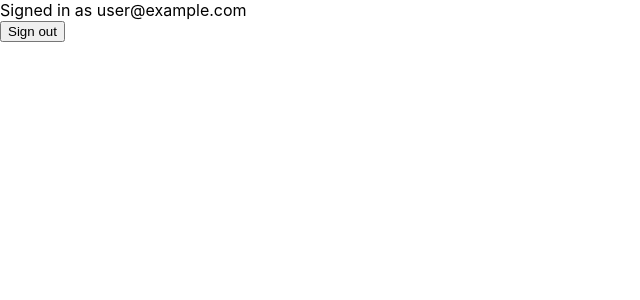
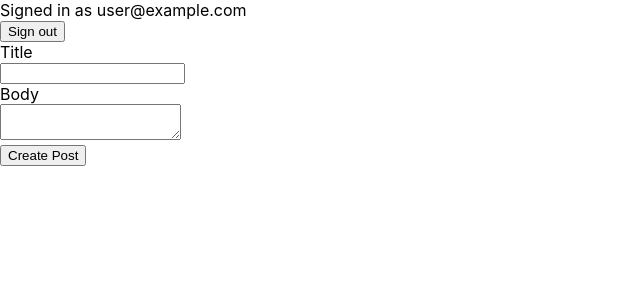
Before and after one commit to nearbycoder/next-auth-example, a Next.js app: page / in a window 1280 px wide. Shown: the top 300 px of the page, without its empty margins (0-640 px from the left). Built offline with nearby package versions, Linux system fonts and the light colour scheme; no server answers; sample sign-in values are in the browser's storage.

Commit message:
add posts

```diff
--- /dev/null
+++ b/pages/api/posts.js
@@ -0,0 +1,40 @@
+import { getSession } from 'next-auth/client';
+import { PrismaClient } from '@prisma/client';
+
+const prisma = new PrismaClient();
+
+async function createPost(req, res) {
+  const session = await getSession({ req });
+
+  if (!session) {
+    return res.status(401).json({ unauthorized: true });
+  }
+
+  const user = await prisma.user.findUnique({
+    where: { email: session.user.email },
+  });
+
+  if (!req.body.title || !req.body.body) {
+    return res.status(500).json({ error: 'validation error' });
+  }
+
+  const post = await prisma.post.create({
+    data: {
+      userId: user.id,
+      title: req.body.title,
+      body: req.body.body,
+    },
+  });
+
+  if (post.id) {
+    res.status(200).json(post);
+  } else {
+    res.status(500).json({ error: 'something went wrong' });
+  }
+}
+
+export default async function handler(req, res) {
+  if (req.method === 'POST') {
+    return createPost(req, res);
+  }
+}
--- a/pages/index.js
+++ b/pages/index.js
@@ -1,6 +1,10 @@
 import { signIn, signOut, getSession } from 'next-auth/client';
+import { useState } from 'react';
 
 export default function Page({ session }) {
+  const [title, setTitle] = useState('');
+  const [body, setBody] = useState('');
+
   return (
     <>
       {!session && (
@@ -12,7 +16,42 @@ export default function Page({ session }) {
       {session && (
         <>
           Signed in as {session.user.email} <br />
-          <button onClick={() => signOut()}>Sign out</button>
+          <button onClick={() => signOut()}>Sign out </button>
+          <form
+            onSubmit={(e) => {
+              e.preventDefault();
+
+              fetch('/api/posts', {
+                method: 'POST',
+                credentials: 'include',
+                headers: {
+                  'Content-Type': 'application/json',
+                },
+                body: JSON.stringify({ title, body }),
+              });
+            }}>
+            <div>
+              <label htmlFor="title">Title</label>
+              <br></br>
+              <input
+                id="title"
+                type="text"
+                name="title"
+                value={title}
+                onChange={(e) => setTitle(e.target.value)}
+              />
+            </div>
+            <div>
+              <label htmlFor="body">Body</label>
+              <br></br>
+              <textarea
+                id="body"
+                name="body"
+                value={body}
+                onChange={(e) => setBody(e.target.value)}></textarea>
+            </div>
+            <button type="submit">Create Post</button>
+          </form>
         </>
       )}
     </>
```
Also changed, not shown: 2 other files (tests, documents, lock files or other folders).
